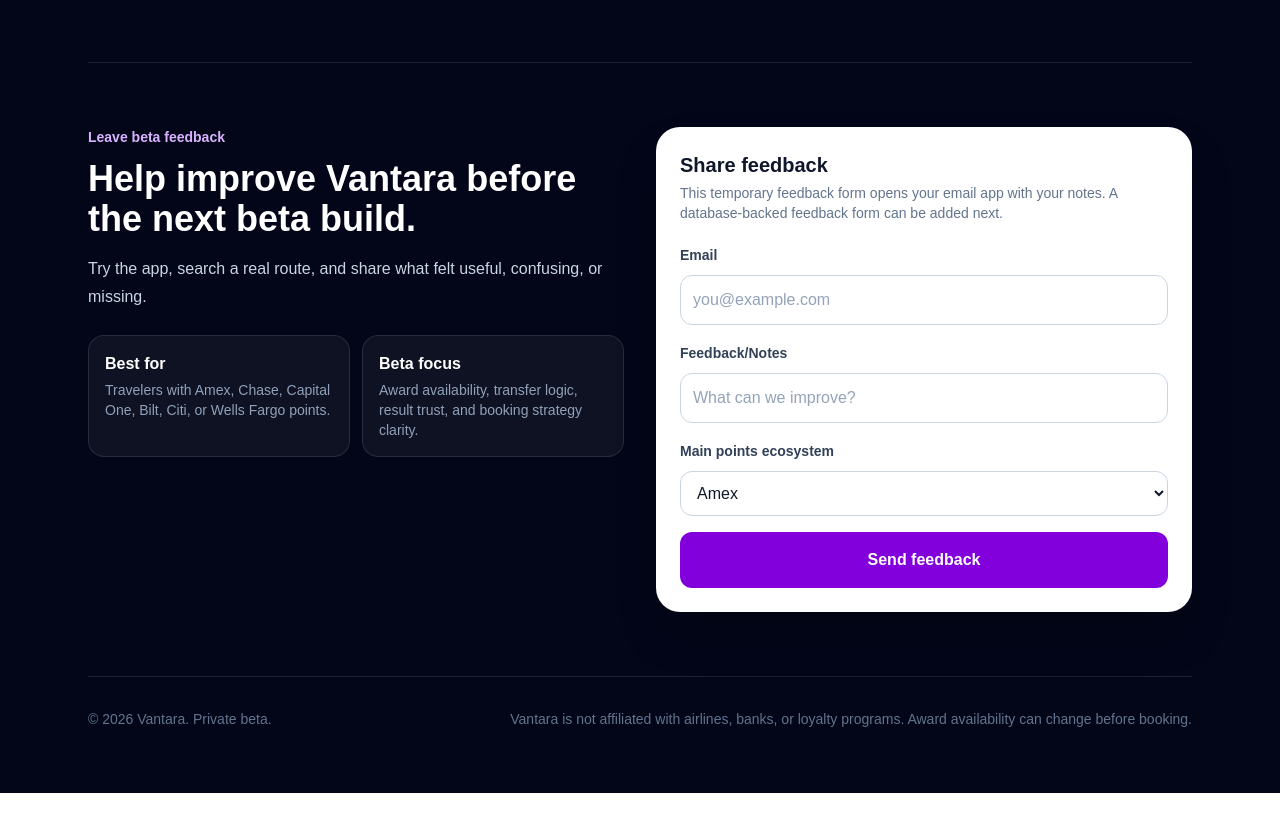
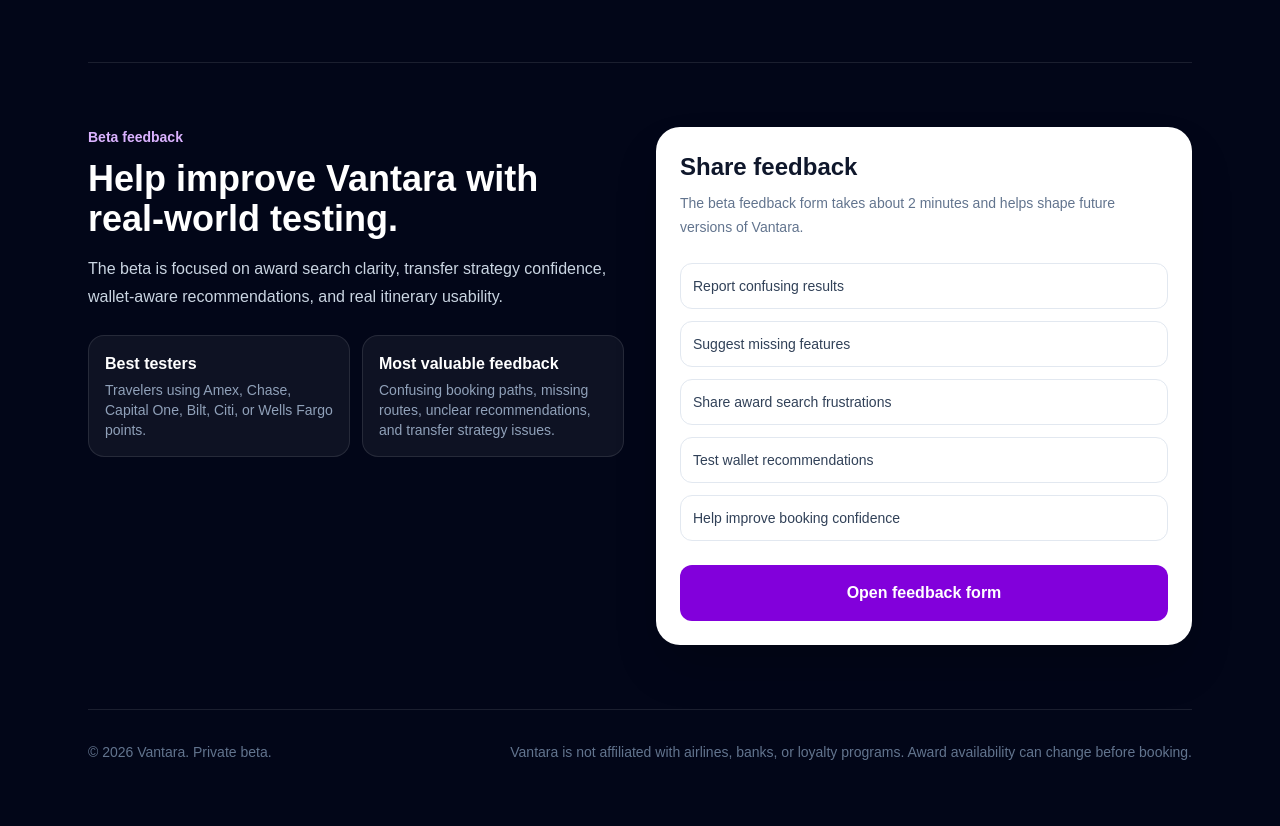
Before and after one commit to arjunmanvi13-max/airline-miles-app, a Next.js app: page / in a window 1280 px wide. Shown: the part 1360-2186 px from the top of the page. Before the commit the page ends 2153 px from the top, so only its background shows below. Built offline with nearby package versions, Linux system fonts and the light colour scheme.

Commit message:
Add Google Forms feedback flow and beta UX improvements

```diff
--- a/app/page.tsx
+++ b/app/page.tsx
@@ -43,7 +43,9 @@
               </Link>
 
               <a
-  href="#feedback"
+  href="https://docs.google.com/forms/d/e/1FAIpQLSfevx7WkSwVD8wqhgji3rGlcaUeN-s5ha9ksNBt5QhRmmc-Gg/viewform?usp=dialog"
+  target="_blank"
+  rel="noopener noreferrer"
   className="rounded-xl border border-slate-600 px-6 py-4 text-center font-semibold hover:bg-slate-900"
 >
   Leave feedback
@@ -171,106 +173,78 @@
 </section>
 
         <section
+
   id="feedback"
   className="grid grid-cols-1 lg:grid-cols-2 gap-8 items-start border-t border-white/10 py-16"
 >
   <div>
     <p className="text-sm text-purple-300 font-semibold">
-              Leave beta feedback
+      Beta feedback
     </p>
 
     <h2 className="text-3xl md:text-4xl font-bold mt-3">
-              Help improve Vantara before the next beta build.
+      Help improve Vantara with real-world testing.
     </h2>
 
     <p className="text-slate-300 mt-4 leading-7">
-              Try the app, search a real route, and share what felt useful, confusing, or missing.
+      The beta is focused on award search clarity, transfer strategy confidence,
+      wallet-aware recommendations, and real itinerary usability.
     </p>
 
     <div className="grid grid-cols-1 sm:grid-cols-2 gap-3 mt-6">
       <div className="rounded-2xl bg-white/5 border border-white/10 p-4">
-                <p className="font-semibold">Best for</p>
+        <p className="font-semibold">Best testers</p>
         <p className="text-sm text-slate-400 mt-1">
-                  Travelers with Amex, Chase, Capital One, Bilt, Citi, or Wells
-                  Fargo points.
+          Travelers using Amex, Chase, Capital One, Bilt, Citi, or Wells Fargo points.
         </p>
       </div>
 
       <div className="rounded-2xl bg-white/5 border border-white/10 p-4">
-                <p className="font-semibold">Beta focus</p>
+        <p className="font-semibold">Most valuable feedback</p>
         <p className="text-sm text-slate-400 mt-1">
-                  Award availability, transfer logic, result trust, and booking
-                  strategy clarity.
+          Confusing booking paths, missing routes, unclear recommendations,
+          and transfer strategy issues.
         </p>
       </div>
     </div>
   </div>
 
-          <form
-  action="mailto:vantara747@gmail.com?subject=Vantara Beta Feedback"
-  method="post"
-  encType="text/plain"
-  className="rounded-3xl bg-white text-slate-900 p-6 shadow-2xl"
->
-            <p className="font-bold text-xl">Share feedback</p>
-
-            <p className="text-sm text-slate-500 mt-1">
-              This temporary feedback form opens your email app with your notes.
-A database-backed feedback form can be added next.
+  <div className="rounded-3xl bg-white text-slate-900 p-6 shadow-2xl">
+    <p className="font-bold text-2xl">
+      Share feedback
     </p>
 
-            <div className="mt-5 space-y-4">
-              <div>
-                <label className="text-sm font-semibold text-slate-700">
-                  Email
-                </label>
-                <input
-                  name="Email"
-                  type="email"
-                  required
-                  placeholder="you@example.com"
-                  className="mt-2 w-full border border-slate-300 rounded-xl p-3 text-slate-900"
-                />
+    <p className="text-sm text-slate-500 mt-2 leading-6">
+      The beta feedback form takes about 2 minutes and helps shape future
+      versions of Vantara.
+    </p>
+
+    <div className="mt-6 space-y-3">
+      {[
+        "Report confusing results",
+        "Suggest missing features",
+        "Share award search frustrations",
+        "Test wallet recommendations",
+        "Help improve booking confidence",
+      ].map((item) => (
+        <div
+          key={item}
+          className="rounded-xl border border-slate-200 p-3 text-sm text-slate-700"
+        >
+          {item}
+        </div>
+      ))}
     </div>
 
-              <div>
-                <label className="text-sm font-semibold text-slate-700">
-                  Feedback/Notes
-                </label>
-                <input
-                  name="Feedback Notes"
-                  type="text"
-                  placeholder="What can we improve?"
-                  className="mt-2 w-full border border-slate-300 rounded-xl p-3 text-slate-900"
-                />
+    <a
+      href="https://docs.google.com/forms/d/e/1FAIpQLSfevx7WkSwVD8wqhgji3rGlcaUeN-s5ha9ksNBt5QhRmmc-Gg/viewform?usp=dialog"
+      target="_blank"
+      rel="noopener noreferrer"
+      className="mt-6 block w-full rounded-xl bg-purple-700 text-white p-4 text-center font-semibold hover:bg-purple-800"
+    >
+      Open feedback form
+    </a>
   </div>
-
-              <div>
-                <label className="text-sm font-semibold text-slate-700">
-                  Main points ecosystem
-                </label>
-                <select
-                  name="Main points ecosystem"
-                  className="mt-2 w-full border border-slate-300 rounded-xl p-3 bg-white text-slate-900"
-                >
-                  <option>Amex</option>
-                  <option>Chase</option>
-                  <option>Capital One</option>
-                  <option>Bilt</option>
-                  <option>Citi</option>
-                  <option>Wells Fargo</option>
-                  <option>Multiple ecosystems</option>
-                </select>
-              </div>
-
-              <button
-                type="submit"
-                className="w-full rounded-xl bg-purple-700 text-white p-4 font-semibold hover:bg-purple-800"
-              >
-                Send feedback
-              </button>
-            </div>
-          </form>
 </section>
 
         <footer className="border-t border-white/10 py-8 text-sm text-slate-500">
--- a/components/ResultsScreen.tsx
+++ b/components/ResultsScreen.tsx
@@ -6,6 +6,9 @@
   | "Lowest taxes"
   | "Lowest cash price"
   | "Nonstop first";
+
+  const feedbackFormUrl =
+  "https://docs.google.com/forms/d/e/1FAIpQLSfevx7WkSwVD8wqhgji3rGlcaUeN-s5ha9ksNBt5QhRmmc-Gg/viewform?usp=dialog";
 
 export default function ResultsScreen({
   paidTravelers,
@@ -34,21 +37,7 @@
   renderResultCard: (deal: FlightDealWithSource, index: number) => React.ReactNode;
   onEditSearch: () => void;
 }) {
-  const firstResult = displayedResults[0];
 
-  const feedbackHref = firstResult
-    ? `mailto:vantara747@gmail.com?subject=Vantara Beta Feedback&body=${encodeURIComponent(
-        `Route tested: ${firstResult.from} → ${firstResult.to}
-Date: ${firstResult.date}
-Cabin: ${firstResult.cabin}
-
-What felt useful?
-
-What was confusing?
-
-What should be improved?`
-      )}`
-    : "mailto:vantara747@gmail.com?subject=Vantara Beta Feedback";
 
   return (
     <div> <div className="transition-all duration-300"></div>
@@ -197,11 +186,13 @@
     </p>
 
     <a
-      href={feedbackHref}
-      className="mt-4 inline-block rounded-xl bg-purple-700 px-5 py-3 text-sm font-semibold text-white hover:bg-purple-800"
-    >
-      Send feedback on these results
-    </a>
+  href={feedbackFormUrl}
+  target="_blank"
+  rel="noopener noreferrer"
+  className="mt-4 inline-block rounded-xl bg-purple-700 px-5 py-3 text-sm font-semibold text-white hover:bg-purple-800"
+>
+  Send feedback on these results
+</a>
   </div>
 )}
     </div>
--- a/components/SearchScreen.tsx
+++ b/components/SearchScreen.tsx
@@ -214,14 +214,32 @@
           Apply prototype transfer bonuses when available
         </label>
 
-        <div className="sticky bottom-0 -mx-6 px-6 bg-white/95 backdrop-blur pt-4 pb-3 mt-6 border-t border-slate-200 md:static md:mx-0 md:px-0 md:border-0 md:bg-transparent md:backdrop-blur-0 md:p-0">
-  <button
-    onClick={handleSearch}
-    disabled={isSearching}
-    className="w-full bg-purple-700 hover:bg-purple-800 text-white font-semibold p-4 rounded-xl disabled:opacity-60"
+        <div className="sticky bottom-0 bg-white pt-4 pb-2 mt-6 border-t border-slate-200 md:static md:border-0 md:p-0">
+  <div className="grid grid-cols-1 sm:grid-cols-3 gap-3">
+    <button
+      onClick={handleSearch}
+      disabled={isSearching}
+      className="sm:col-span-2 bg-slate-900 hover:bg-slate-700 text-white font-semibold p-4 rounded-xl disabled:opacity-60"
+    >
+      {isSearching ? "Searching..." : "Search Best Miles Deals"}
+    </button>
+
+    <a
+      href="/"
+      className="border border-slate-300 rounded-xl p-4 text-center font-semibold hover:bg-slate-50"
+    >
+      Home
+    </a>
+  </div>
+
+  <a
+    href="https://docs.google.com/forms/d/e/1FAIpQLSfevx7WkSwVD8wqhgji3rGlcaUeN-s5ha9ksNBt5QhRmmc-Gg/viewform?usp=dialog"
+    target="_blank"
+    rel="noopener noreferrer"
+    className="mt-3 block w-full border border-purple-300 bg-purple-50 text-purple-900 rounded-xl p-4 text-center font-semibold hover:bg-purple-100"
   >
-    {isSearching ? "Searching award space..." : "Search award options"}
-  </button>
+    Leave feedback about the beta
+  </a>
 </div>
       </div>
 
```
Lines whose indentation alone changed are shown as unchanged.
